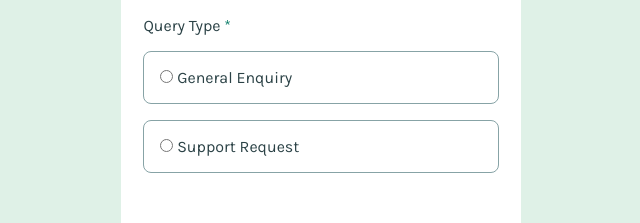
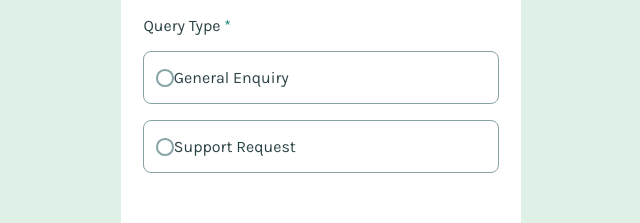
Before and after one commit to antelopest/contact-form, a website built with Vite: page index.html in a window 1280 px wide. Shown: the part 466-689 px from the top of the page, 319-959 px from the left. Built offline with nearby package versions, Linux system fonts and the light colour scheme.

Commit message:
main add styles

```diff
--- a/src/main.css
+++ b/src/main.css
@@ -140,6 +140,22 @@ body {
   padding: 1rem;
   border-radius: 0.5rem;
   border: 1px solid var(--color-grey-500);
+  cursor: pointer;
+}
+
+.contact__form-radio {
+  appearance: none;
+  border-radius: 50%;
+  height: 0.6rem;
+  width: 0.6rem;
+  outline-offset: 2px;
+  outline: 2px solid var(--color-grey-500);
+  background-color: var(--color-white);
+}
+
+.contact__form-radio:checked {
+  background-color: var(--color-green-600);
+  outline: 2px solid var(--color-green-600);
 }
 
 .contact__form-label--radio:hover {
@@ -148,6 +164,10 @@ body {
 
 .contact__form-label--radio:focus {
   border: 1px solid var(--color-green-600);
+}
+
+.contact__form-label--radio:checked {
+  background-color: red;
 }
 
 .contact__form-error {
```
